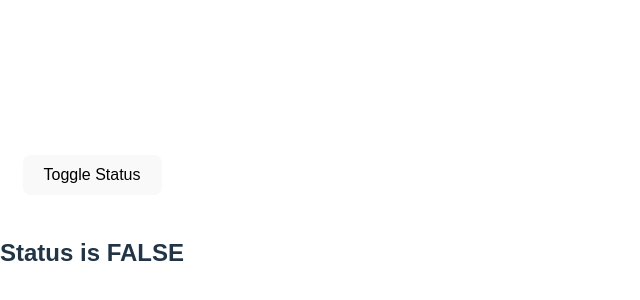
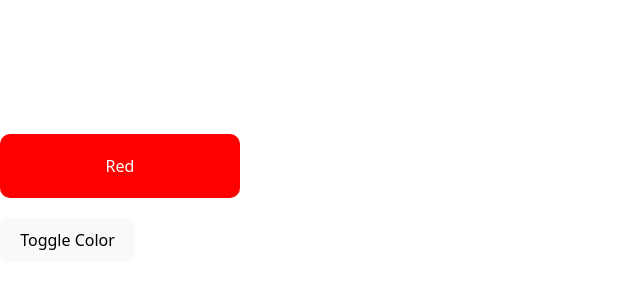
Before and after one commit to Sriharsha-20/First-react-app, a React (Vite) app: page / in a window 1280 px wide. Shown: the part 202-502 px from the top of the page, without its empty margins (0-640 px from the left). Built offline with nearby package versions, Linux system fonts and the light colour scheme.

Commit message:
Added color toggles

```diff
--- a/src/App.jsx
+++ b/src/App.jsx
@@ -1,10 +1,10 @@
 import React from "react";
-import StatusToggle from "./StatusToggle";
+import ColorToggle from "./ColorToggle";
 
 function App() {
   return (
     <div>
-      <StatusToggle />
+      <ColorToggle />
     </div>
   );
 }
--- /dev/null
+++ b/src/ColorToggle.jsx
@@ -0,0 +1,31 @@
+import React, { useState } from "react";
+
+function ColorToggle() {
+  const [isRed, setIsRed] = useState(true);
+
+  const changeColor = () => {
+    setIsRed(!isRed);
+  };
+
+  return (
+    <div>
+      <div
+        style={{
+          width: "200px",
+          padding: "20px",
+          textAlign: "center",
+          backgroundColor: isRed ? "red" : "blue",
+          color: "white",
+          borderRadius: "10px",
+          marginBottom: "20px"
+        }}
+      >
+        {isRed ? "Red" : "Blue"}
+      </div>
+
+      <button onClick={changeColor}>Toggle Color</button>
+    </div>
+  );
+}
+
+export default ColorToggle;
```
